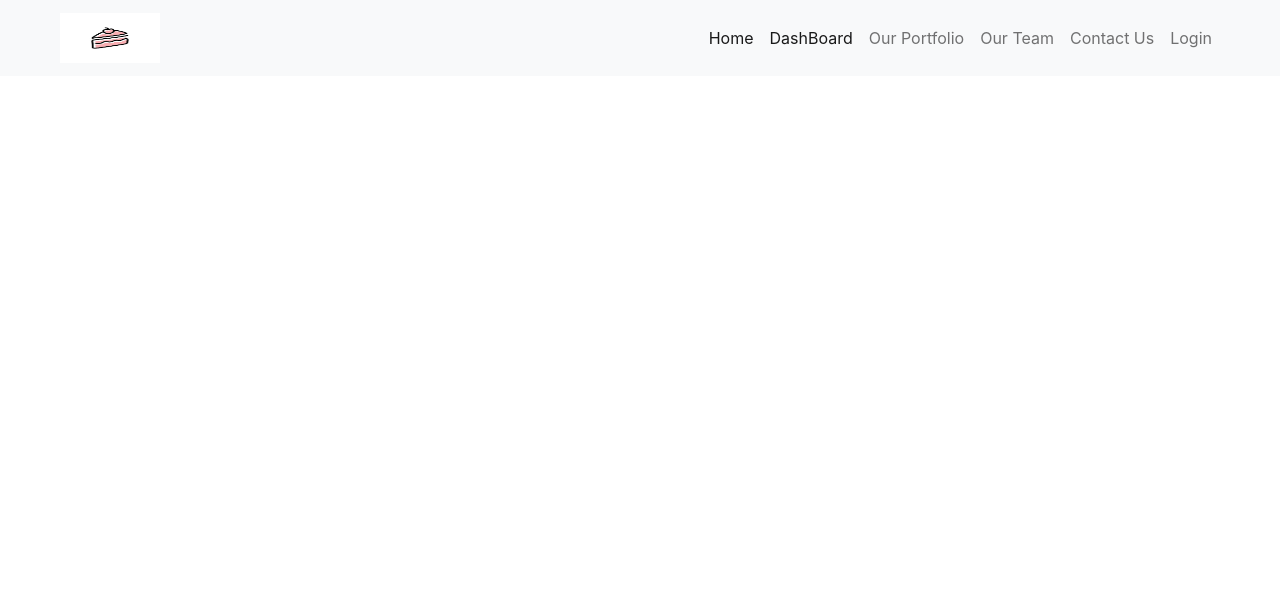
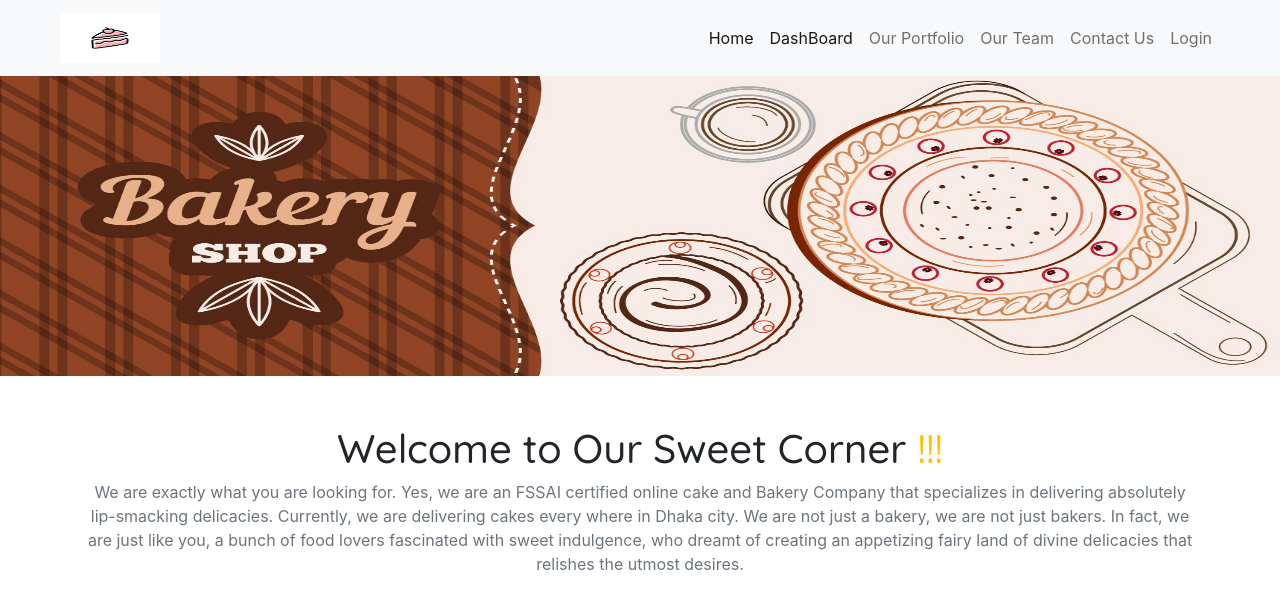
Before and after one commit to Md-omar-faruke-programming-hero/tuhfahBakeryClientSite, a React (Create React App) app: page / in a window 1280 px wide. Shown: the top 608 px of the page. Built offline with nearby package versions, Linux system fonts and the light colour scheme; no server answers; a web font is replaced by a local one.

Commit message:
banner done

```diff
--- a/src/Component/Pages/Home/Home.js
+++ b/src/Component/Pages/Home/Home.js
@@ -7,8 +7,8 @@ const Home = () => {
     return (
         <div>
             <Navigation></Navigation>
-            {/* <Banner></Banner>
-            <SellProduct></SellProduct> */}
+            <Banner></Banner>
+            {/* <SellProduct></SellProduct> */}
 
 
         </div>
```
